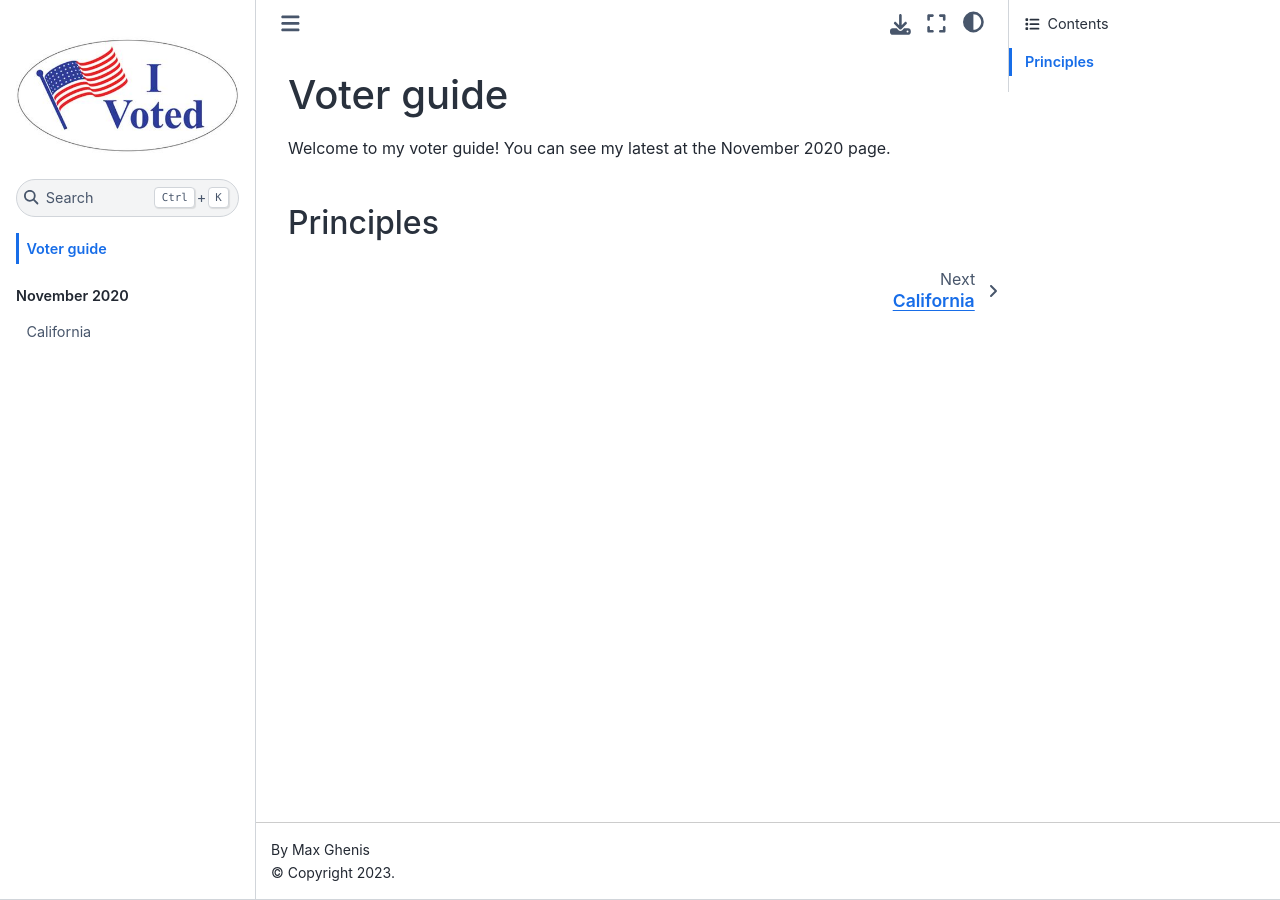
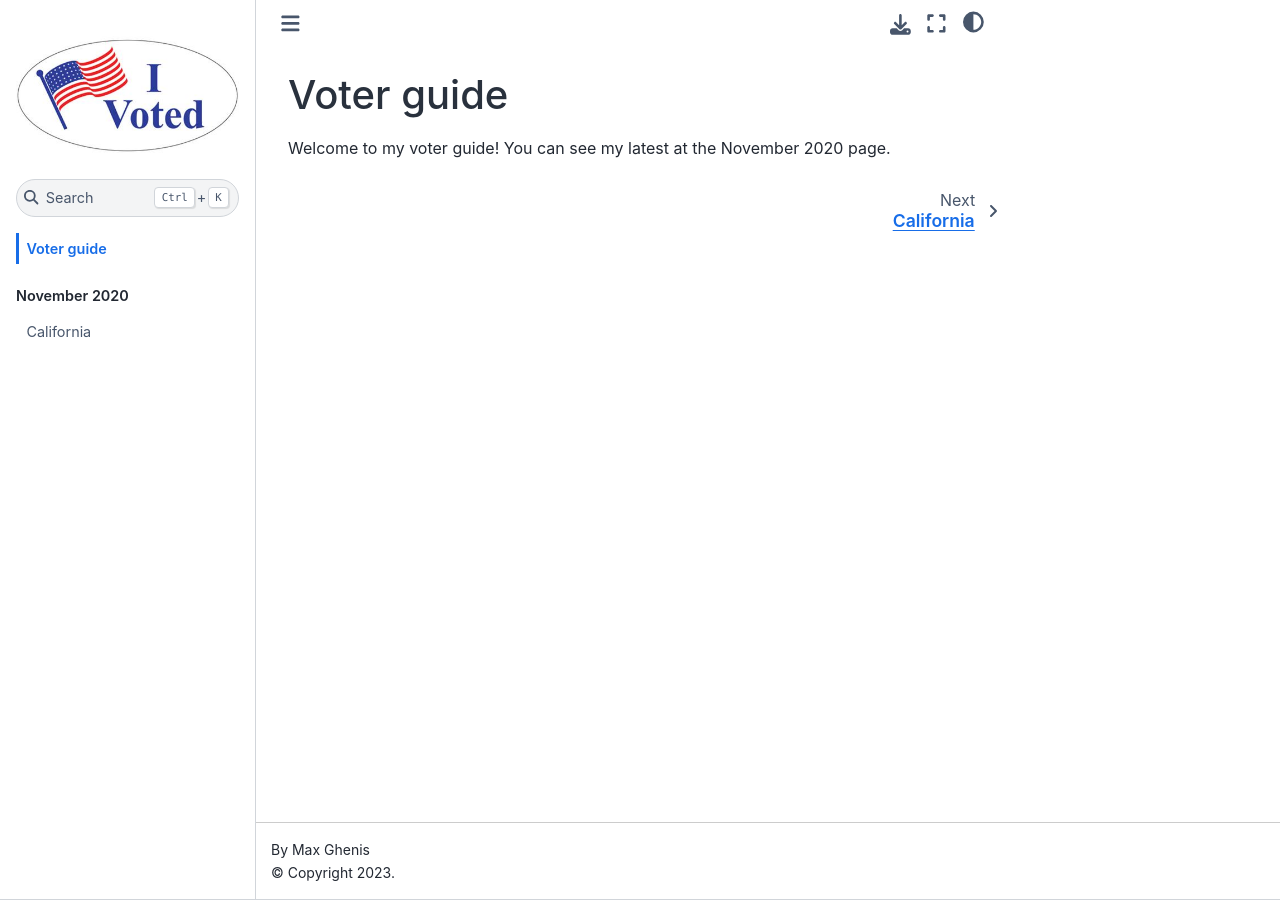
Before and after one commit to MaxGhenis/vote, a Jupyter Book: the page built from docs/index.md, in a window 1280 px wide. Built offline with Jupyter Book 1.0.4 settings and Sphinx 7.4.7 and the Sphinx Book theme 1.1.4, drawn with Linux system fonts in a browser that asks for light colours.

Commit message:
Remove principles

```diff
--- a/docs/index.md
+++ b/docs/index.md
@@ -2,5 +2,3 @@
 
 Welcome to my voter guide!
 You can see my latest at the November 2020 page.
-
-## Principles
```
